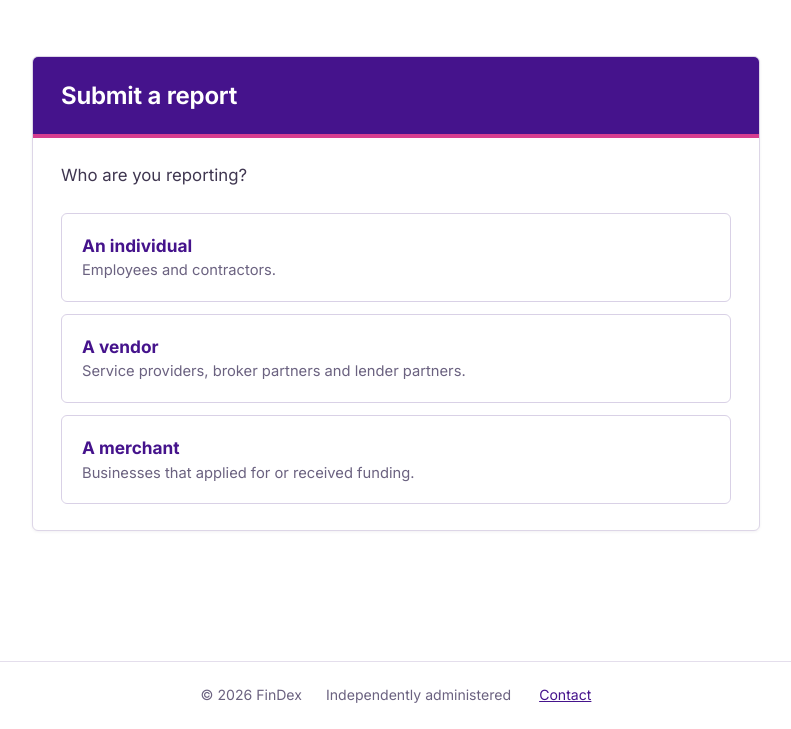
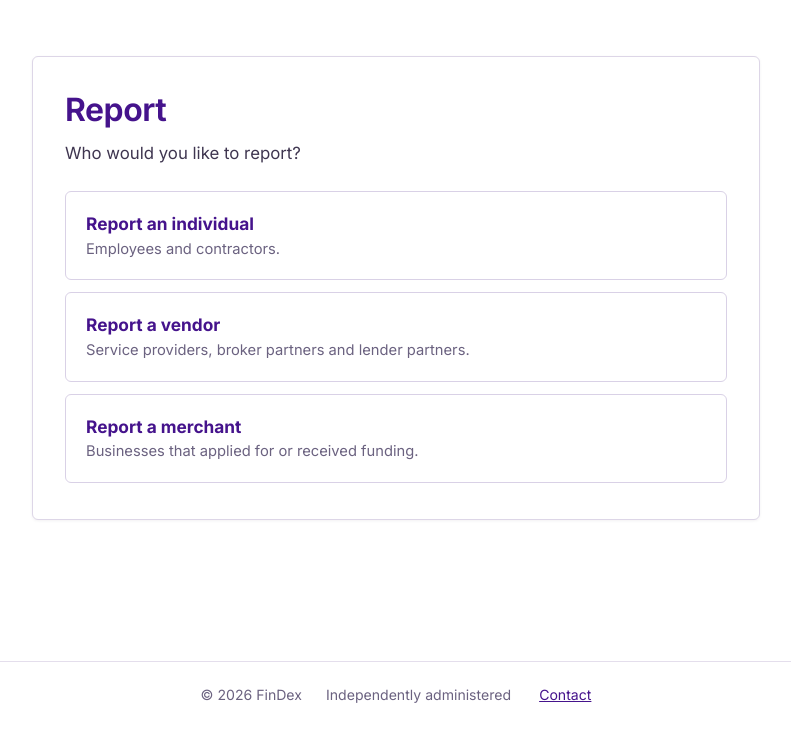
Before and after one commit to aquamark-io/findex-portal, a Node server app: template views/reports/choose.ejs in a window 1280 px wide. Shown: the part 71-800 px from the top of the page, without its empty margins (244-1035 px from the left). Run offline with Node 20, Linux system fonts and the light colour scheme; the template is opened without the code that fills it, so the values that code supplies are empty; some libraries are stand-ins or nearby versions.

Commit message:
Report page matches the Search page: plain title, Who would you like to report?, Report an individual / vendor / merchant
Co-Authored-By: Claude Opus 5.5 <noreply@anthropic.com>
Claude-Session: https://claude.ai/code/session_01G6gvxkYgTguNQ5LswucYdQ

```diff
--- a/routes/reports.js
+++ b/routes/reports.js
@@ -129,7 +129,7 @@ router.get('/activity/example/:n', (req, res) => {
 
 // ---------- new ----------
 
-router.get('/reports/new', (req, res) => res.render('reports/choose', { pageTitle: 'Submit a report', canReportRepayment: R.canReportRepayment(req.account) }));
+router.get('/reports/new', (req, res) => res.render('reports/choose', { pageTitle: 'Report', canReportRepayment: R.canReportRepayment(req.account) }));
 
 function renderForm(res, { who, subjectType, values = {}, errors = [], status = 200 }) {
   const safe = { ...values };
--- a/views/reports/choose.ejs
+++ b/views/reports/choose.ejs
@@ -1,22 +1,11 @@
 <%- include('../partials/head') %>
-<section class="card dash-card">
-  <h1 class="dash-band">Submit a report</h1>
-  <div class="dash-body">
-  <p class="lead">Who are you reporting?</p>
+<section class="card">
+  <h1 class="title">Report</h1>
+  <p class="lead">Who would you like to report?</p>
   <div class="pick">
-    <a class="pick-card" href="/reports/new/individual">
-      <strong>An individual</strong>
-      <span>Employees and contractors.</span>
-    </a>
-    <a class="pick-card" href="/reports/new/vendor">
-      <strong>A vendor</strong>
-      <span>Service providers, broker partners and lender partners.</span>
-    </a>
-    <a class="pick-card" href="/reports/new/merchant">
-      <strong>A merchant</strong>
-      <span>Businesses that applied for or received funding.</span>
-    </a>
-  </div>
+    <a class="pick-card" href="/reports/new/individual"><strong>Report an individual</strong><span>Employees and contractors.</span></a>
+    <a class="pick-card" href="/reports/new/vendor"><strong>Report a vendor</strong><span>Service providers, broker partners and lender partners.</span></a>
+    <a class="pick-card" href="/reports/new/merchant"><strong>Report a merchant</strong><span>Businesses that applied for or received funding.</span></a>
   </div>
 </section>
 <%- include('../partials/foot') %>
```
Also changed, not shown: test/matching.test.js (+2 -2 lines).
